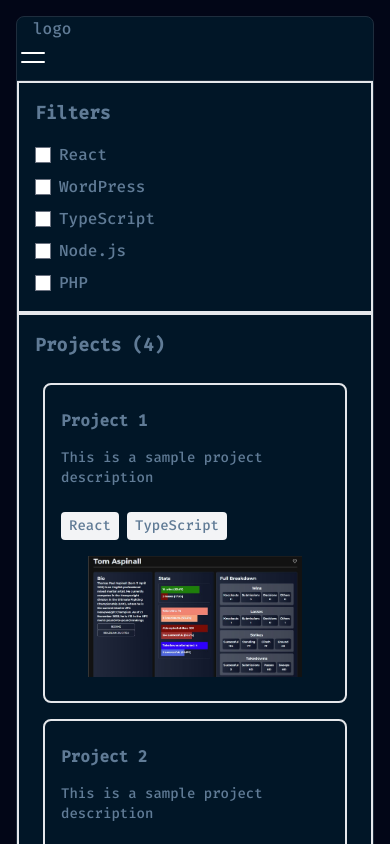
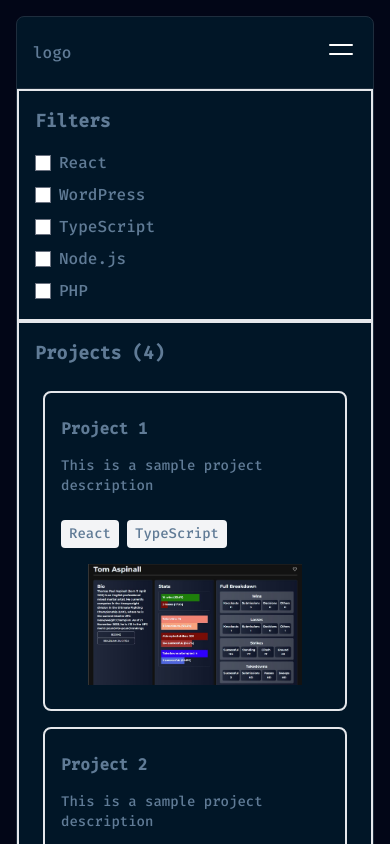
Before and after one commit to YusafS94/next-portfolio, a Next.js app: page /portfolio/projects in a window 390 px wide. Shown: the top 844 px of the page. Built offline with nearby package versions, Linux system fonts and the light colour scheme; a web font is replaced by a local one.

Commit message:
Closed menu and logo area styling complete

```diff
--- a/app/ui/portfolio/topnav.tsx
+++ b/app/ui/portfolio/topnav.tsx
@@ -16,24 +16,25 @@ export default function TopNav() {
       id="topnav"
       className="md:flex h-full flex-col md:flex-row border-b border-lines-1"
     >
+      <div className="flex justify-between p-4">
         {/* Logo */}
         <Link
           className="flex justify-start items-center md:w-2/12"
           href="/portfolio"
         >
-        <div className="rounded-tl-lg hover:bg-lines-1 hover:text-secondary-4 w-full h-full pl-4 flex justify-start items-center text-center">
+          <div className="rounded-tl-lg hover:bg-lines-1 hover:text-secondary-4 w-full h-full md:pr-20 flex justify-start items-center text-center">
             <h1>logo</h1>
           </div>
         </Link>
-
         {/* Hamburger Icon (Visible only on small screens) */}
-      <div className="self-end md:hidden w-2/12">
+        <div className="self-end md:hidden">
           <button
             onClick={() => setIsOpen(!isOpen)}
             className="w-8 h-8 text-secondary-4"
           >
             <Bars2Icon />
           </button>
+        </div>
       </div>
 
       {/* Navigation Links (Toggles on small screens, always visible on md+) */}
@@ -44,10 +45,13 @@ export default function TopNav() {
       >
         <TopNavLinks isOpen={isOpen} setIsOpen={setIsOpen} />
         <Link
-        className={clsx("flex justify-start items-center border-l border-lines-1", {
+          className={clsx(
+            "flex justify-start items-center border-l border-lines-1",
+            {
               "border-b-2 border-b-orange-600 text-secondary-4":
                 pathname === "/portfolio/contact",
-        })}
+            }
+          )}
           href="/portfolio/contact"
           onClick={() => setIsOpen(!isOpen)}
         >
```
Lines whose indentation alone changed are shown as unchanged.
